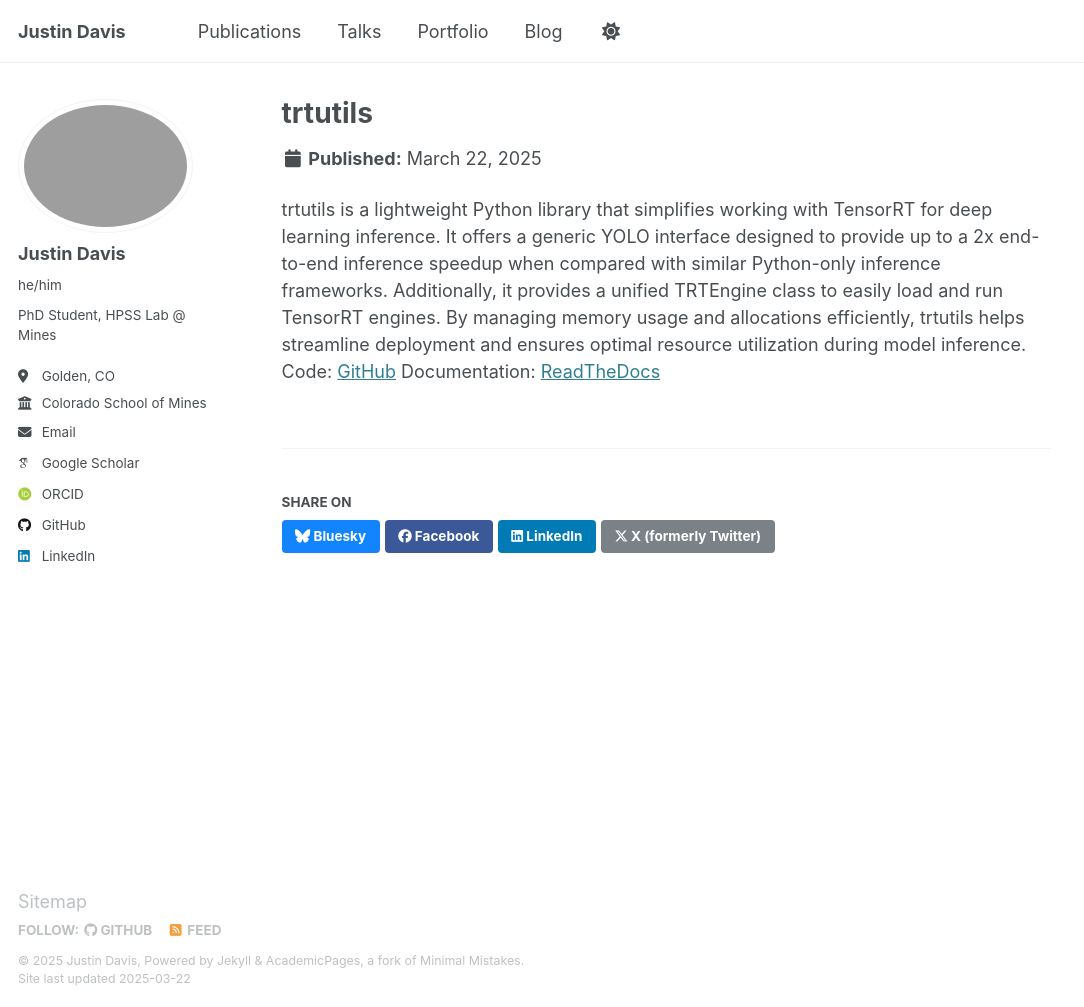
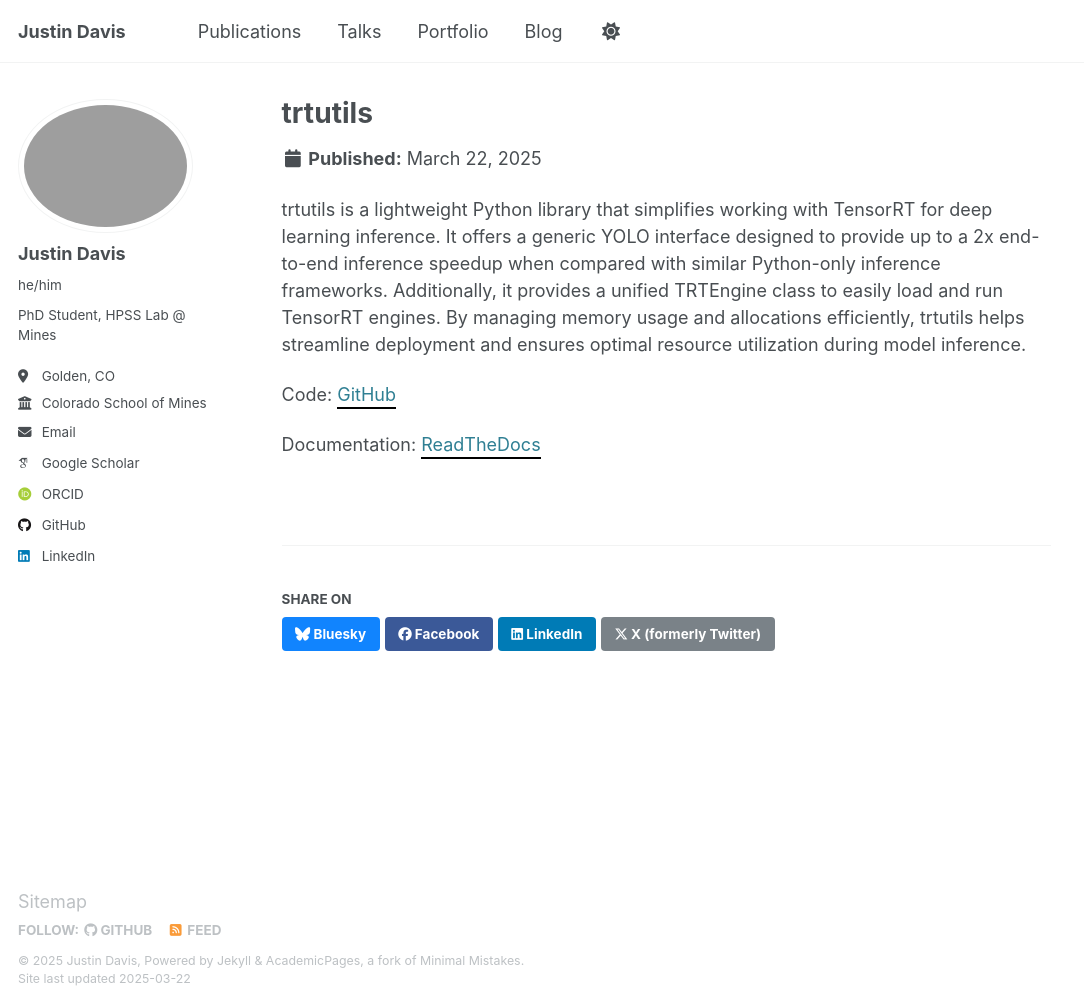
Before and after one commit to justincdavis/justincdavis.github.io, a Jekyll site: the page built from _portfolio/trtutils.html, in a window 1280 px wide and 1007 px high. Shown: the whole window, without its empty margins (0-1084 px from the left). Built offline with Jekyll 4.4.1, drawn with Linux system fonts in a browser that asks for light colours; some web fonts are replaced.

Commit message:
formatting for portfolio entries

```diff
--- a/_portfolio/trtutils.html
+++ b/_portfolio/trtutils.html
@@ -4,7 +4,13 @@
 collection: portfolio
 ---
 
+<p>
 trtutils is a lightweight Python library that simplifies working with TensorRT for deep learning inference. It offers a generic YOLO interface designed to provide up to a 2x end-to-end inference speedup when compared with similar Python-only inference frameworks. Additionally, it provides a unified TRTEngine class to easily load and run TensorRT engines. By managing memory usage and allocations efficiently, trtutils helps streamline deployment and ensures optimal resource utilization during model inference.
+</p>
 
-Code: <a href="https://github.com/justincdavis/trtutils">GitHub</a>
-Documentation: <a href="https://trtutils.readthedocs.io/en/latest/index.html">ReadTheDocs</a>
+<p style="margin-top: 15px;">
+Code: <a href="https://github.com/justincdavis/trtutils" style="border-bottom: 2px solid black; padding-bottom: 2px; text-decoration: none;">GitHub</a>
+</p>
+<p>
+Documentation: <a href="https://trtutils.readthedocs.io/en/latest/index.html" style="border-bottom: 2px solid black; padding-bottom: 2px; text-decoration: none;">ReadTheDocs</a>
+</p>
```
